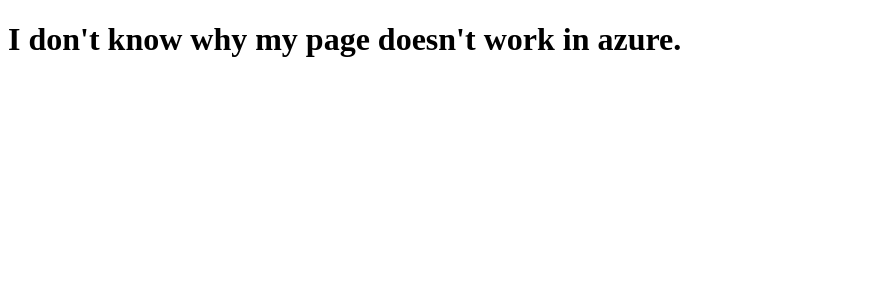
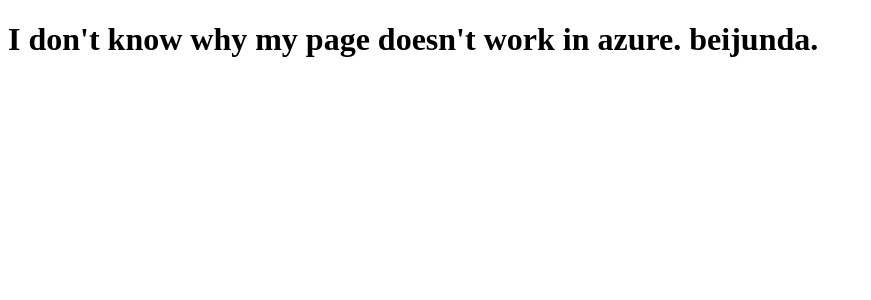
Before and after one commit to fparreirinha/RPAlogy4nation, a Next.js app: page / in a window 1280 px wide. Shown: the top 300 px of the page, without its empty margins (0-871 px from the left). Built offline with nearby package versions, Linux system fonts and the light colour scheme.

Commit message:
fix: update homepage message to include additional context

```diff
--- a/pages/index.js
+++ b/pages/index.js
@@ -1,5 +1,5 @@
 function Home () {
-    return <h1>I don't know why my page doesn't work in azure.</h1>
+    return <h1>I don't know why my page doesn't work in azure. beijunda.</h1>
 }
 
 export default Home;
```
